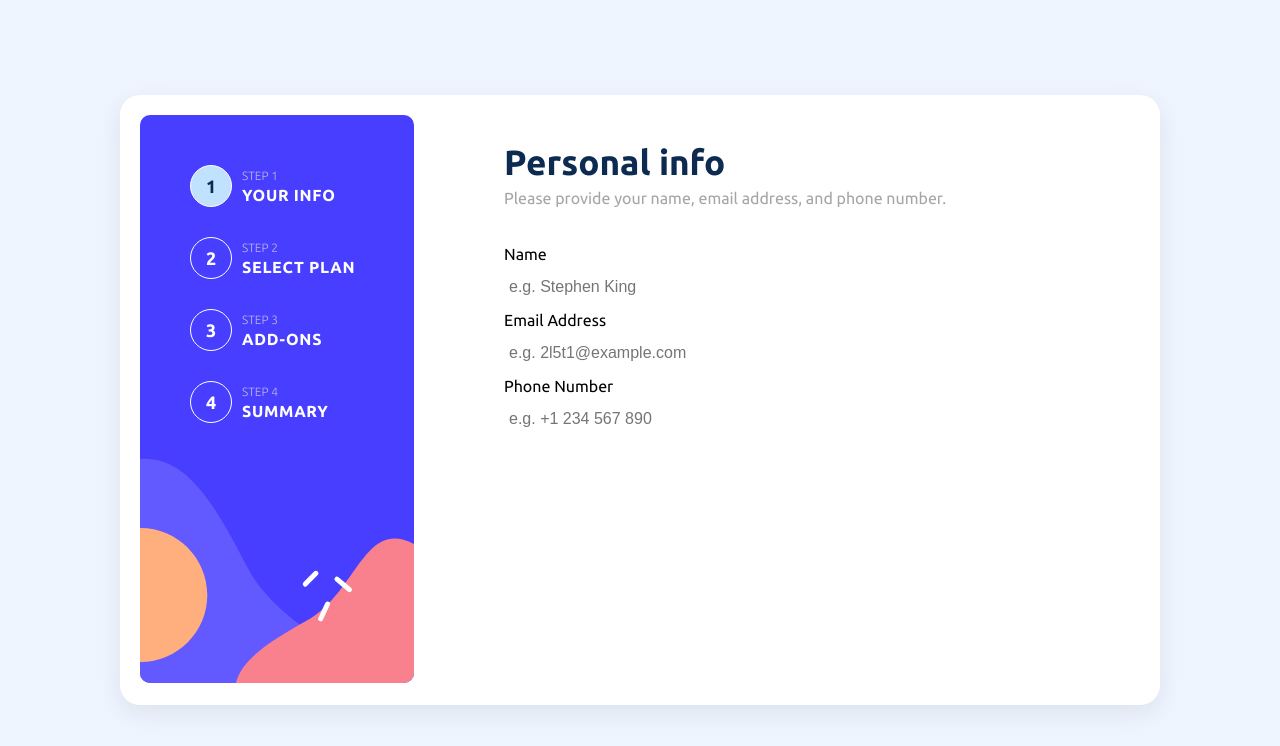
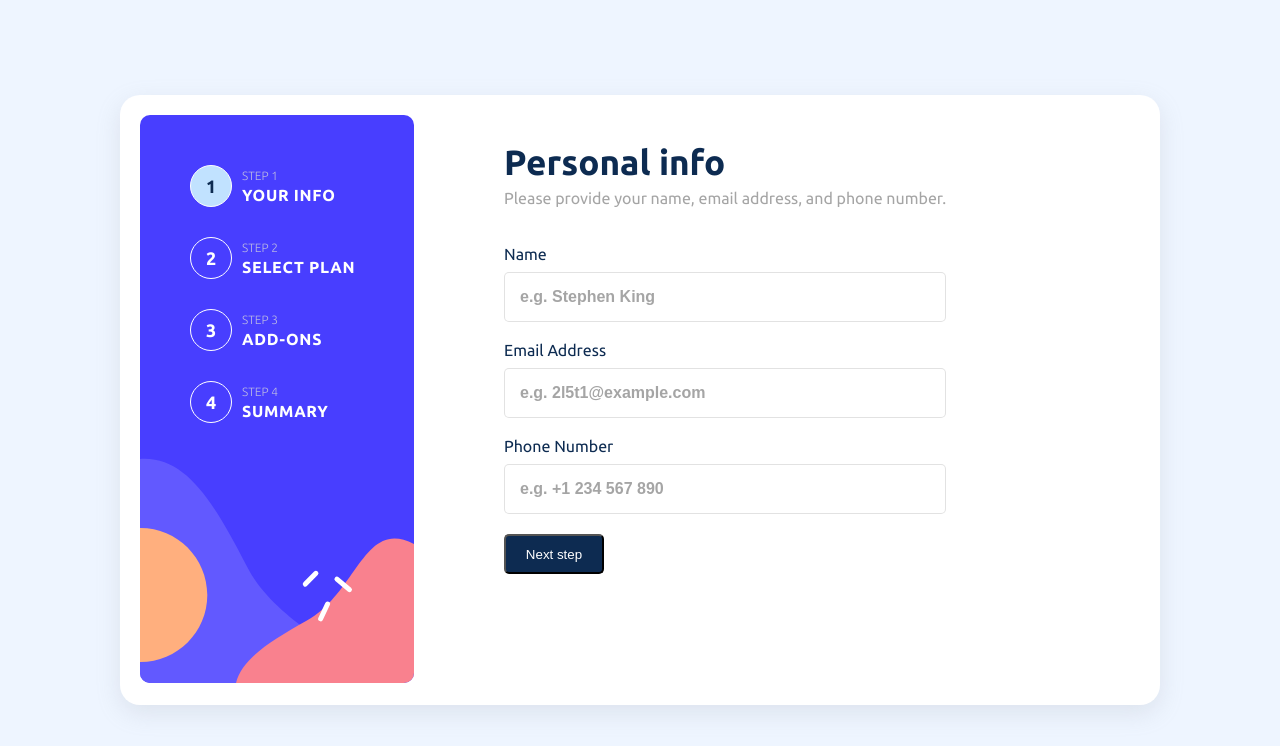
Before and after one commit to AnaSMatos/multi-step-form, a React (Create React App) app: page / in a window 1280 px wide. Shown: the top 746 px of the page. Built offline with nearby package versions, Linux system fonts and the light colour scheme.

Commit message:
feat: add foward and backward buttons

```diff
--- /dev/null
+++ b/src/components/Footer/index.jsx
@@ -0,0 +1,32 @@
+import { FooterStyle } from "./styles";
+
+export default function Footer ({step, onChangeStep}) {
+    const advanceStep = () => {
+        onChangeStep(step + 1);
+    }
+
+    const goBack = () => {
+        if(step > 1) onChangeStep(step - 1);
+    }
+
+    return (
+        <FooterStyle>
+            {step > 1 &&
+                <button
+                className="go-back"
+                onClick={goBack}
+                >
+                    Go back
+                </button>
+            }
+            {step < 4 &&
+                <button
+                className="next-step"
+                onClick={advanceStep}
+                >
+                    Next step
+                </button>
+            }
+        </FooterStyle>
+    );
+}
--- /dev/null
+++ b/src/components/Footer/styles.js
@@ -0,0 +1,18 @@
+import styled from "styled-components";
+
+export const FooterStyle = styled.div`
+    width: 100%;
+    display: flex;
+    justify-content: space-between;
+    .next-step {
+        width: 100px;
+        height: 40px;
+        border-radius: 5px;
+        background-color: var(--font-primary);
+        color: var(--font-white);
+        display: flex;
+        align-items: center;
+        justify-content: center;
+        cursor: pointer;
+    }
+`;
--- a/src/components/Form/index.jsx
+++ b/src/components/Form/index.jsx
@@ -4,6 +4,8 @@ import PersonalInfo from "../PersonalInfo";
 import SelectPlan from "../SelectPlan";
 import AddOns from "../AddOns";
 import Summary from "../Summary";
+import Footer from "../Footer";
+
 import { useState } from "react";
 
 export default function Form () {
@@ -26,6 +28,7 @@ export default function Form () {
                 <Track selectedStep={selectedStep}/>
                 <div className="form-section">
                     {getFormSection()}
+                    <Footer step={selectedStep} onChangeStep={handleChangeStep}/>
                 </div>
             </div>
         </FormStyle>
--- a/src/design/Input/styles.js
+++ b/src/design/Input/styles.js
@@ -1,13 +1,28 @@
 import styled from "styled-components";
 
 export const InputStyle = styled.div`
+    display: flex;
+    flex-direction: column;
+    gap: 10px;
+    margin-bottom: 20px;
+    label {
+        color: var(--font-primary);
+        font-size: 16px;
+    }
     input {
-        width: 100%;
-        height: 40px;
-        border: 1px solid var(--border-color);
+        padding: 15px;
+        border: 1px solid var(--font-extra-muted);
         border-radius: 5px;
-        padding: 5px;
         font-size: 16px;
         color: var(--font-primary);
+        font-weight: bold;
+        outline: none;
+    }
+    input:focus{
+        border: 1px solid var(--font-primary);
+    }
+    input::placeholder {
+        color: var(--font-muted);
+        font-weight: semi-bold;
     }
 `;
```
